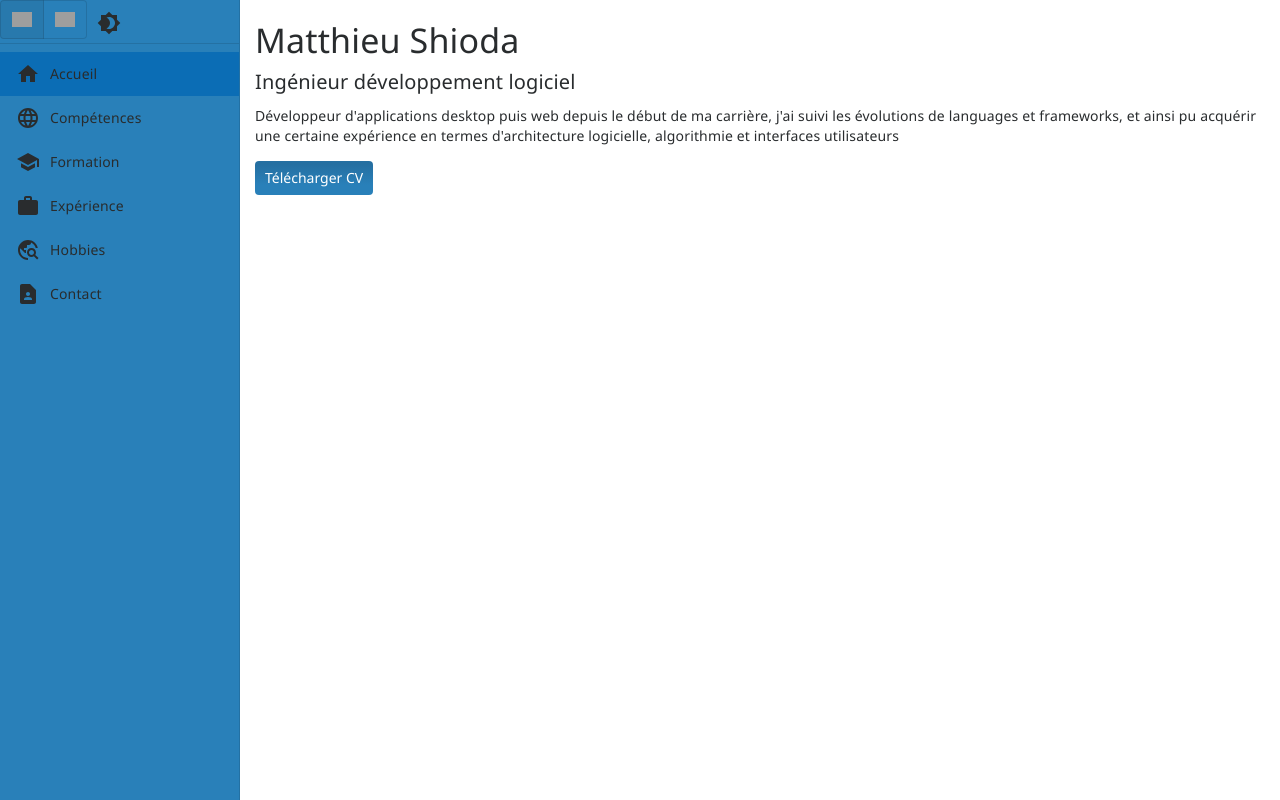
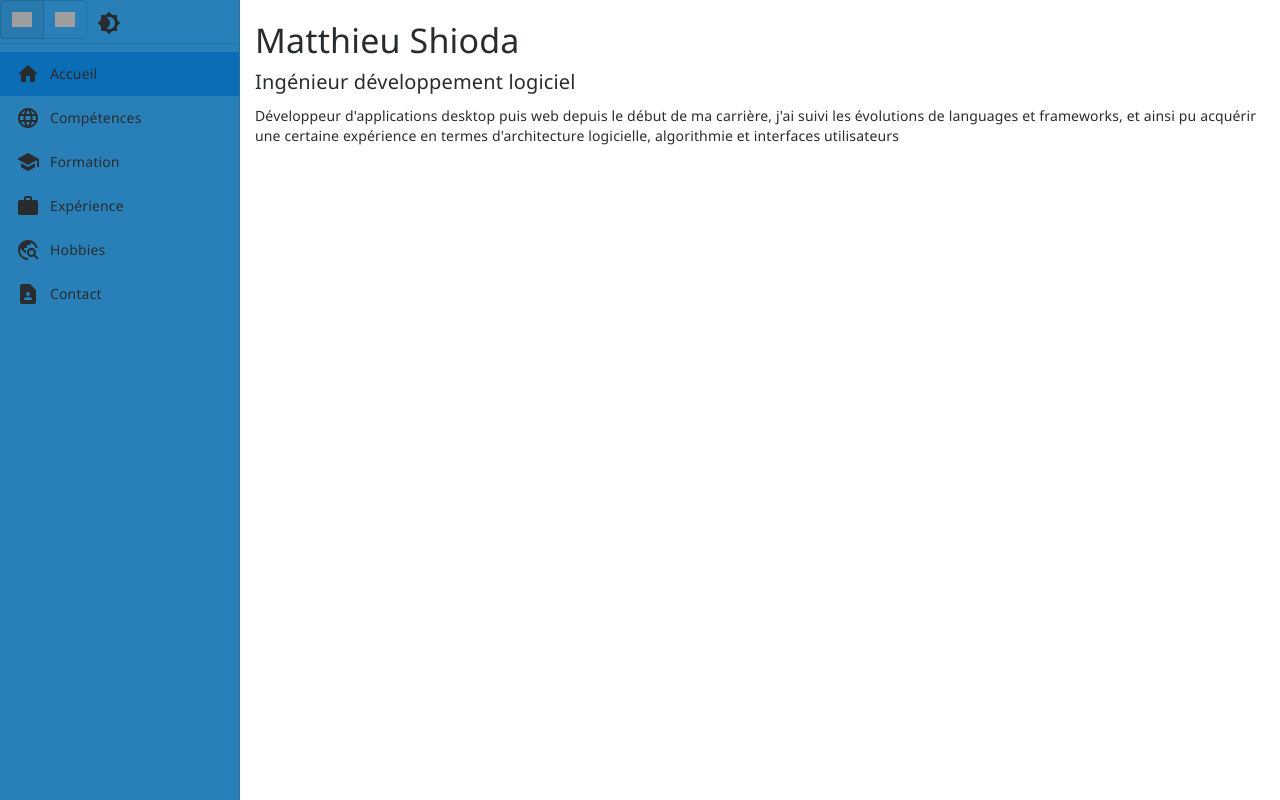
Before and after one commit to matthieushioda/react-cv, a React (Create React App) app: page /home in a window 1280 px wide. Built offline with nearby package versions, Linux system fonts and the light colour scheme; grey boxes are pictures that could not be loaded; what i18next-xhr-backend would draw is missing.

Commit message:
fix: remove download button -> exception raised in github page, TO FIX

```diff
--- a/src/features/home/HomeScreen.tsx
+++ b/src/features/home/HomeScreen.tsx
@@ -42,9 +42,9 @@ export function HomeScreen(): React.ReactElement {
 				{t("curriculum_vitae.function")}
 			</Typography>
 			<Typography mt={theme.spacing(3)}>{t("curriculum_vitae.description")}</Typography>
-			<Button sx={{ marginTop: theme.spacing(4) }} onClick={handleDownloadCv}>
-				{t("curriculum_vitae.download")}
-			</Button>
+			{/*<Button sx={{ marginTop: theme.spacing(4) }} onClick={handleDownloadCv}>*/}
+			{/*	{t("curriculum_vitae.download")}*/}
+			{/*</Button>*/}
 		</Box>
 	);
 }
```
